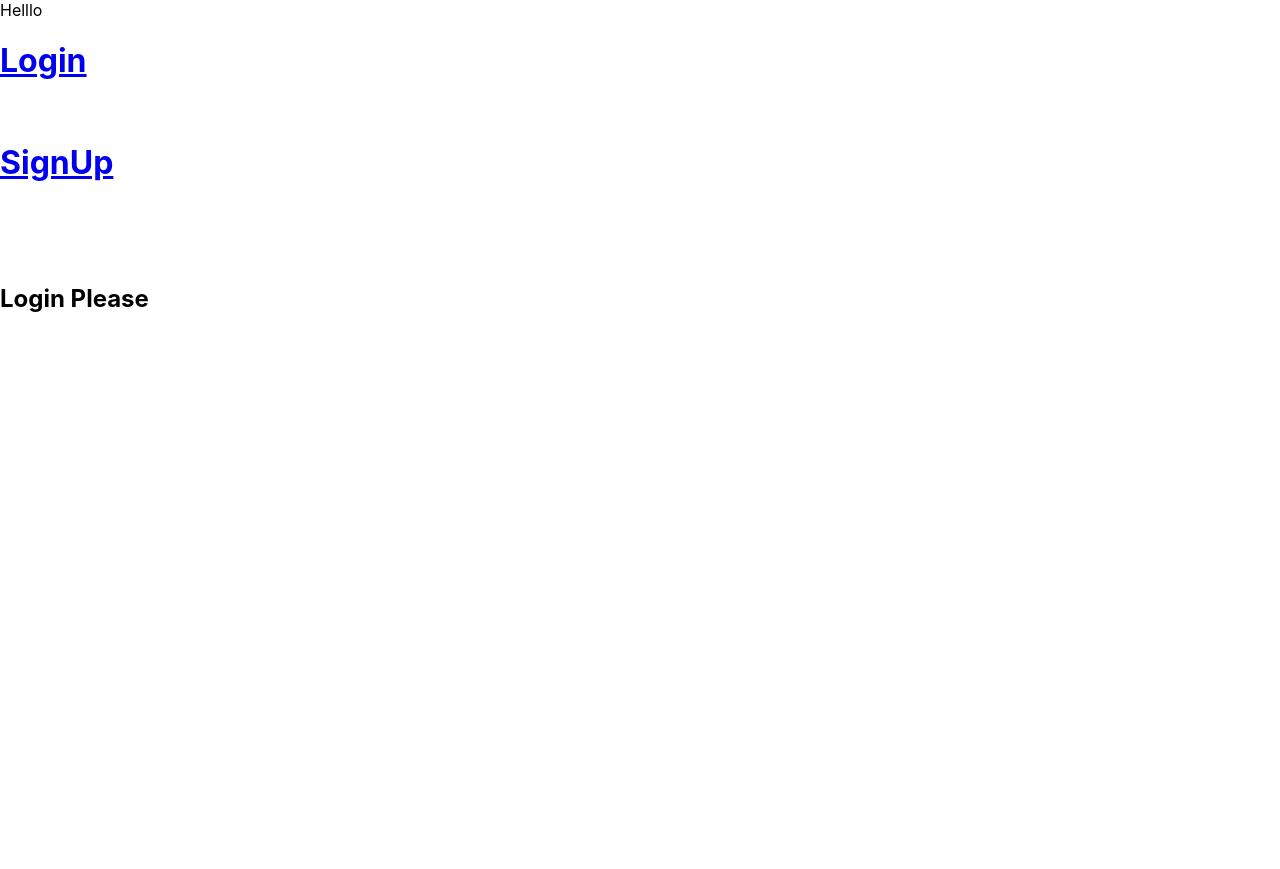
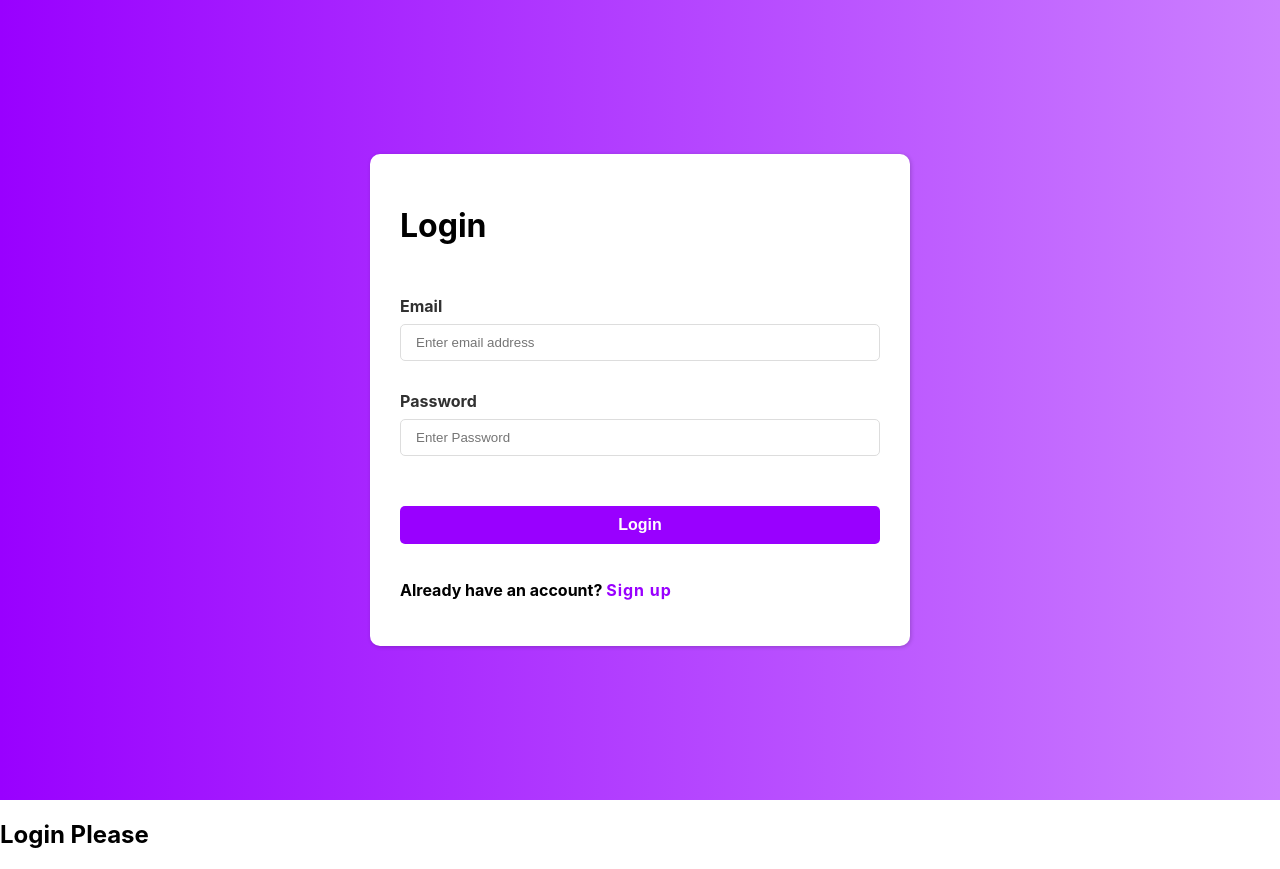
Before and after one commit to Venktesh123/MY-Assignment, a React (Create React App) app: page / in a window 1280 px wide. Before the commit the page ends 800 px from the top, so only its background shows below. Built offline with nearby package versions, Linux system fonts and the light colour scheme.

Commit message:
authentication-added

```diff
--- a/src/components/Home/Home.js
+++ b/src/components/Home/Home.js
@@ -1,22 +1,10 @@
 import React from 'react'
-import {Link} from "react-router-dom"
-
+import Login  from '../Login/Login'
 function Home(props) {
   return (
     <div>
-        Helllo
-      <div>
-        <h1>
-        <Link to="/login">Login</Link>
-        </h1>
-        <br/>
-        <h1>
-            <Link to="/signup">SignUp</Link>
-        </h1>
-      </div>
-      <br/>
-      <br/>
-      <br/>
+        <Login/>
+
       <h2>{props.name ?`welcome -${props.name}`: "Login Please"}</h2>
     </div>
   )
```
